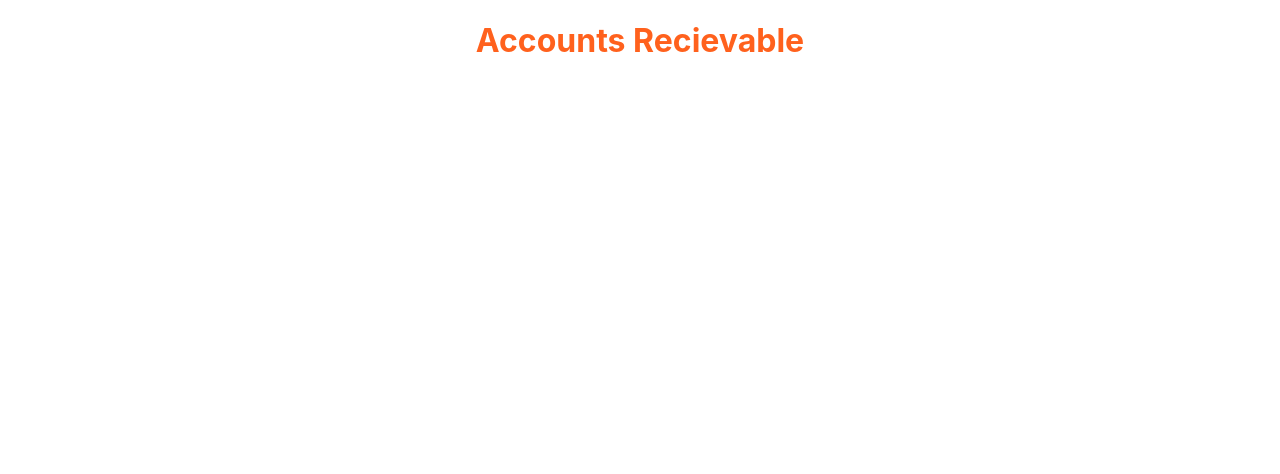
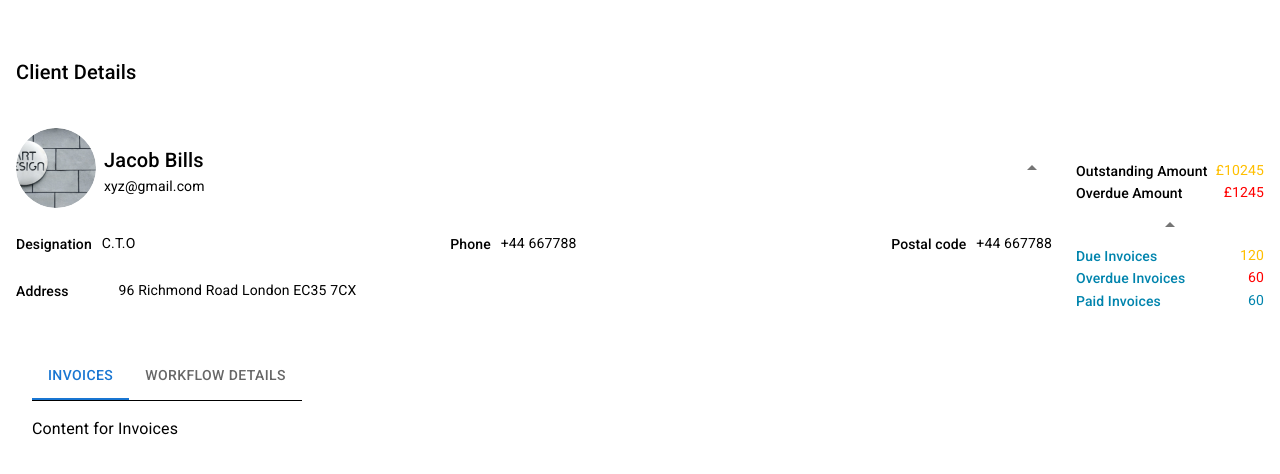
Before and after one commit to Rao-Mudasirr/account_receivable, a React (Create React App) app: page / in a window 1280 px wide. Shown: the top 474 px of the page. Built offline with nearby package versions, Linux system fonts and the light colour scheme.

Commit message:
complete Client Details seaction

```diff
--- a/src/App.js
+++ b/src/App.js
@@ -1,10 +1,13 @@
 import './App.scss';
+import Clientdetails from './pages/client-details';
 
 function App() {
   return (
-    <div className="App">
-      <h1 className='primary-color'>Accounts Recievable</h1>
-    </div>
+    <>
+ <Clientdetails/>
+
+    </>
+
   );
 }
 
--- /dev/null
+++ b/src/features/client-details/client-details.js
@@ -0,0 +1,216 @@
+import React, { useState } from 'react';
+import { Avatar, Grid, Typography, Box, IconButton,Tabs,Tab,Divider  } from "@mui/material";
+import clientImage from "../../assests/images/client/client-img.png"
+import "./client-details.scss"
+import ArrowDropDownIcon from '@mui/icons-material/ArrowDropDown';
+
+const TabData = [
+  { label: 'Invoices', content: 'Content for Invoices' },
+  { label: 'Workflow Details', content: 'Content for Workflow Details' },
+
+];
+
+const ClientDetails = () => {
+  const [openInvoices, setOpenInvoices] = useState(true);
+  const [clientDetails, setClientDetails] = useState(true);
+
+  const [activeTab, setActiveTab] = useState(0);
+
+  const handleTabChange = (event, newValue) => {
+    setActiveTab(newValue);
+  };
+
+  const openInvoicesClickHandler = () => {
+    setOpenInvoices(!openInvoices);
+  }
+
+  const clientDetailsClickHandler = () => {
+    setClientDetails(!clientDetails);
+  }
+
+  return (
+    <Grid container spacing={3} sx={{ p: 2 }}>
+      <Grid item xs={12} md={10}>
+        <Typography variant="h6" sx={{ fontSize: "20px", mt: 5, mb: 5 }}>
+          Client Details
+        </Typography>
+        <div className="" style={{ display: "flex",
+         justifyContent: "space-between" }}>
+          <div style={{ display: "flex", alignItems: "center" }}>
+            <Avatar
+              alt="Remy Sharp"
+              src={clientImage}
+              sx={{ width: "80px", height: "80px" }}
+            />
+            <div style={{ padding: "8px", marginTop: "5px" }}>
+              <Typography variant="h6" sx={{ fontSize: "20px" }}>
+                Jacob Bills
+              </Typography>
+              <Typography variant="body1" sx={{ fontSize: "14px" }}>
+                xyz@gmail.com
+              </Typography>
+            </div>
+          </div>
+          <div style={{ display: "flex", alignItems: "center" }}>
+            <IconButton onClick={clientDetailsClickHandler} className={clientDetails ? 'opendata' : ''}>
+              <ArrowDropDownIcon />
+            </IconButton>
+          </div>
+        </div>
+
+        {clientDetails && (
+          <div>
+            <div
+              style={{
+                marginTop: "25px",
+                display: "flex",
+                justifyContent: "space-between",
+                alignContent: "center",
+              }}
+            >
+              <div className="" style={{ display: "flex", gap: "10px" }}>
+                <Typography variant="h6" sx={{ fontSize: "14px" }}>
+                  Designation
+                </Typography>
+                <Typography variant="body1" sx={{ fontSize: "14px" }}>
+                  C.T.O
+                </Typography>
+              </div>
+              <div className="" style={{ display: "flex", gap: "10px" }}>
+                <Typography variant="h6" sx={{ fontSize: "14px" }}>
+                  Phone
+                </Typography>
+                <Typography variant="body1" sx={{ fontSize: "14px" }}>
+                  +44 667788
+                </Typography>
+              </div>
+              <div className="" style={{ display: "flex", gap: "10px" }}>
+                <Typography variant="h6" sx={{ fontSize: "14px" }}>
+                  Postal code
+                </Typography>
+                <Typography variant="body1" sx={{ fontSize: "14px" }}>
+                  +44 667788
+                </Typography>
+              </div>
+            </div>
+            <div style={{ marginTop: "25px" }}>
+
+
+        <div className="" style={{ display: "flex", gap: "50px" }}>
+          <Typography variant="h6" sx={{ fontSize: "14px" }}>
+            Address
+          </Typography>
+          <Typography variant="body1" sx={{ fontSize: "14px" }}>
+            96 Richmond Road London EC35 7CX
+          </Typography>
+        </div>
+      </div></div>)}
+    </Grid>
+    <Grid item xs={12} md={2} sx={{mt:18}}>
+
+      <div style={{  }} className='invoices'>
+        <div
+          className=""
+          style={{ display: "flex",justifyContent:'space-between'  }}
+        >
+          <Typography variant="h6" sx={{ fontSize: "14px" }}>
+            Outstanding Amount
+          </Typography>
+          <Typography variant="body1" sx={{ fontSize: "14px" }} className='yellow-color'>
+            £10245
+          </Typography>
+        </div>
+        <div
+          className=""
+          style={{
+            display: "flex",
+            justifyContent:'space-between',
+
+          }}
+        >
+          <Typography variant="h6" sx={{ fontSize: "14px" }} >
+            Overdue Amount
+          </Typography>
+          <Typography variant="body1" sx={{ fontSize: "14px" ,}} className='error-color'>
+            £1245
+          </Typography>
+        </div>
+      </div>
+      <Grid>
+      <Grid sx={{ display: 'flex', justifyContent: 'center', position: 'relative' }}>
+        <IconButton
+          onClick={openInvoicesClickHandler}
+          className={openInvoices ? 'open' : ''}
+        >
+          <ArrowDropDownIcon />
+        </IconButton>
+      </Grid>
+
+      {/* invoice section */}
+      {openInvoices && (
+        <Box
+       >
+          <div
+            className="invoice-title"
+            style={{
+              display: 'flex',
+              justifyContent: 'space-between',
+            }}
+          >
+            <Typography variant="h6" sx={{ fontSize: '14px' }}>
+              Due Invoices
+            </Typography>
+            <Typography variant="body1" sx={{ fontSize: '14px', ml: -2 }} className="yellow-color">
+              120
+            </Typography>
+          </div>
+          <div
+            className="invoice-title"
+            style={{
+              display: 'flex',
+              justifyContent: 'space-between',
+            }}
+          >
+            <Typography variant="h6" sx={{ fontSize: '14px' }}>
+              Overdue Invoices
+            </Typography>
+            <Typography variant="body1" sx={{ fontSize: '14px' }} className="error-color">
+              60
+            </Typography>
+          </div>
+          <div
+            className="invoice-title"
+            style={{
+              display: 'flex',
+              justifyContent: 'space-between',
+            }}
+          >
+            <Typography variant="h6" sx={{ fontSize: '14px' }}>
+              Paid Invoices
+            </Typography>
+            <Typography variant="body1" sx={{ fontSize: '14px' }} className="invoice-title">
+              60
+            </Typography>
+          </div>
+        </Box>
+      )}
+    </Grid>
+    </Grid>
+    <Grid sx={{p:5}}>
+    <div>
+      <Tabs value={activeTab} onChange={handleTabChange}>
+        {TabData.map((tab, index) => (
+          <Tab key={index} label={tab.label} />
+        ))}
+      </Tabs>
+      <Divider sx={{ backgroundColor: '#000000', height: 1,width:'100%'}} />
+      <Typography variant="body1" sx={{ mt: 2 }}>
+        {TabData[activeTab].content}
+      </Typography>
+    </div>
+    </Grid>
+  </Grid>
+  )
+}
+
+export default ClientDetails
--- /dev/null
+++ b/src/features/client-details/client-details.scss
@@ -0,0 +1,43 @@
+
+@import "../../styles/variables";
+
+.invoice-title{
+    color:$blue-color;
+}
+.invoice-title-container {
+    display: flex;
+    justify-content: space-between;
+    align-items: center;
+    transition: max-height 0.3s ease-in-out;
+  }
+
+  .dropdown-content {
+    max-height: 0;
+    overflow: hidden;
+    transition: max-height 0.3s ease-in-out;
+  }
+
+  .dropdown-content.open {
+    max-height: 100px; /* Set the desired height */
+  }
+  .open {
+    animation: icon-rotate 0.3s ease-in-out forwards;
+  }
+
+
+
+  .dropdown-content.opendata {
+    max-height: 100px; /* Set the desired height */
+  }
+  .opendata {
+    animation: icon-rotate 0.3s ease-in-out forwards;
+  }
+
+  @keyframes icon-rotate {
+    0% {
+      transform: rotate(0deg);
+    }
+    100% {
+      transform: rotate(180deg);
+    }
+  }
--- /dev/null
+++ b/src/pages/client-details.js
@@ -0,0 +1,11 @@
+import React from 'react'
+import ClientDetails from '../features/client-details/client-details'
+
+const Clientdetails =() =>{
+  return (
+   <ClientDetails/>
+
+  )
+}
+
+export default  Clientdetails
--- a/src/styles/_variables.scss
+++ b/src/styles/_variables.scss
@@ -4,15 +4,18 @@
 @import url("https://fonts.googleapis.com/css2?family=Roboto:ital,wght@0,100;0,200;0,300;0,400;0,500;0,600;0,700;0,800;0,900;1,100;1,200;1,300;1,400;1,500;1,600;1,700;1,800;1,900&display=swap");
 
 //colors
-$primary-color: #ff611d;
-$secondary-color: #333333;
+$primary-color:#2B2B33;
+$secondary-color: #6B6B80;
+$tertiary-color: #40404D;
+$blue-color:#0084AD;
+
 
 $black-color: #000000;
 $white-color: #ffffff;
 $dark-gray-color: #3c3c3c;
 $grey-color: #747070;
 $orange-color: #ff8908;
-$yellow-color: #ffb80e;
+$yellow-color: #FFBF00;
 $link-color: #59a9ff;
 $orange-yellowish-color: #ffa412;
 $mid-green-color: #00d27a;
@@ -22,7 +25,7 @@ $mix-grey-color: linear-gradient(180deg, #464c52 0%, #464c5299 100%);
 $orange-color-300: #FFA300;
 
 $solitude-color:#E9EFFD;
-$error-color: #dc3545;
+$error-color: #FF0000;
 $alert-text-color:#81222C;
 $success-color: #165c27;
 $alertgreen-color: #d0e7d6;
--- a/src/styles/common.scss
+++ b/src/styles/common.scss
@@ -2,9 +2,10 @@
 
 //fontfamilies
 
-.font-family-roboto {
-  font-family: $font-family-roboto !important;
+.font-family-exo2 {
+  font-family: 'Exo 2', sans-serif !important;
 }
+
 
 .font-family-montserrat {
   font-family: $font-family-montserrat !important;
@@ -88,6 +89,12 @@
   color: $primary-color !important;
 }
 
+.tertiary-color{
+  $tertiary-color: #8C8C9E;
+}
+.yellow-color{
+  color:$yellow-color;
+}
 .bg-primary-color {
   background-color: $primary-color !important;
 }
```
Also changed, not shown: src/features/client-details/due-invoices/due-invoices.js (added, +10 -0 lines), src/assests/images/client/client-img.png (added), src/features/client-details/due-invoices/due-invoices.scss (added).
